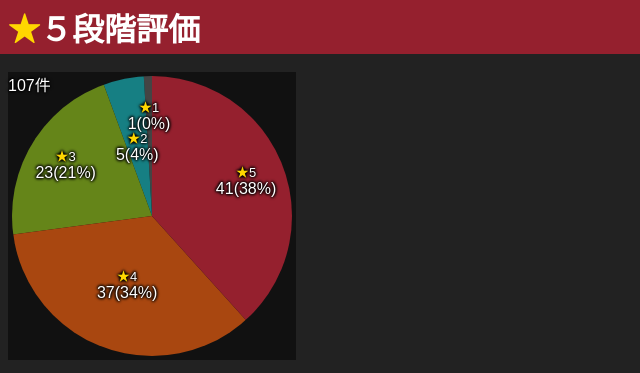
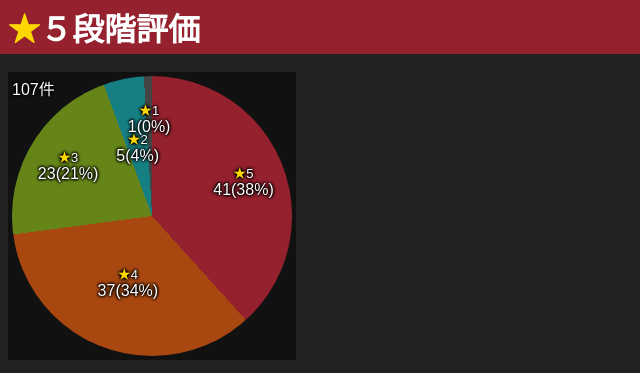
Before and after one commit to kanji0405/movieList, a plain HTML site: page index.html in a window 1280 px wide. Shown: the top 373 px of the page, 0-640 px from the left. Drawn offline with Linux system fonts and the light colour scheme.

Commit message:
グラフ修正

```diff
--- a/movieList.css
+++ b/movieList.css
@@ -168,16 +168,18 @@ main {
 }
 
 .rateGraph {
-    --backSize: 288px;
+    --backSize: 280px;
     width: var(--backSize);
     height: var(--backSize);
     margin: 0 0 32px;
     background-color: #111;
+    padding: 4px;
 }
 
 .rateGraph p {
     position: absolute;
     z-index: 100;
+    margin: 0;
     padding: 0;
     --shadowColor: black;
     --shadowWidth: 3px;
@@ -186,37 +188,20 @@ main {
     -1px 0 var(--shadowWidth) var(--shadowColor),
     0 +1px var(--shadowWidth) var(--shadowColor),
     0 -1px var(--shadowWidth) var(--shadowColor);
-    margin: 0;
 }
 
-.rateGraph .graphArea div {
-    position: absolute;
-    z-index: 50;
-    --circleMargin: 4px;
-    margin: var(--circleMargin);
-    padding: 0;
-    --circleSize: calc(var(--backSize) - var(--circleMargin) * 2);
-    width: var(--circleSize);
-    height: var(--circleSize);
+.rateGraph div.graphArea {
+    width: 100%;
+    height: 100%;
     border-radius: var(--backSize);
-    clip-path: polygon(
-        50% 50%,
-        calc(50% + sin(pi * 2 * var(--startRate)) * var(--backSize))
-        calc(50% + cos(pi * 2 * var(--startRate)) * var(--backSize)),
-
-        calc(50% + sin(pi * calc(var(--endRate) + var(--startRate))) * var(--backSize) * 2)
-        calc(50% + cos(pi * calc(var(--endRate) + var(--startRate))) * var(--backSize) * 2),
-
-        calc(50% + sin(pi * 2 * var(--endRate)) * var(--backSize))
-        calc(50% + cos(pi * 2 * var(--endRate)) * var(--backSize))
-    );
 }
 
-.rateGraph .graphArea p {
+.rateGraph .graphDesc p {
     transform: translate(-50%, -50%);
-    --radius: 0;
-    margin-left: calc(var(--backSize) * 0.5 + var(--radius) * sin(pi * calc(var(--endRate) + var(--startRate))));
-    margin-top:  calc(var(--backSize) * 0.5 + var(--radius) * cos(pi * calc(var(--endRate) + var(--startRate))));
+    --radius: 0.35;
+    --posRate: 0;
+    margin-left: calc(var(--backSize) * 0.5 + calc(var(--radius) * var(--backSize)) * sin(pi * 2 * var(--posRate)));
+    margin-top:  calc(var(--backSize) * 0.5 + calc(var(--radius) * var(--backSize)) * cos(pi * 2 * var(--posRate)));
     margin-right: 0;
     margin-bottom: 0;
 
@@ -224,11 +209,15 @@ main {
     line-height: 1em;
 }
 
-.rateGraph span {
+.rateGraph .graphDesc p:nth-child(even) {
+    --radius: 0.25;
+}
+
+.graphDesc span {
     font-size: small;
 }
 
-.rateGraph span::before {
+.graphDesc span::before {
     content: '★';
     color: gold;
 }
--- a/movieList.js
+++ b/movieList.js
@@ -44,23 +44,26 @@ const RankController = {
             key => this._rankings.filter(ranking => ranking.point === Number(key))
         );
         const graph = document.querySelector('.rateGraph');
-        graph.innerHTML = `
-            <p>${this._rankings.length}件</p>
-        `;
-        Object.keys(RATE_COLORS).reduce((r, key, i) => {
+        let cs = '';
+        let ps = '';
+        Object.keys(RATE_COLORS).reverse().reduce((r, key) => {
             const rate = ratesList[key].length / this._rankings.length;
-            graph.innerHTML += `
-                <div class='graphArea' style='display: ${rate === 0 ? 'none' : 'block'}; --startRate: ${r}; --endRate: ${r + rate};'>
-                    <div style='background-color: ${RATE_COLORS[key]};'></div>
-                    <p style='--radius: calc(var(--backSize) * 0.5 * ${i % 2 === 0 ? 0.5 : 0.7});'>
-                        <span>${key}</span>
-                        <br>
-                        ${ratesList[key].length}(${Math.floor(rate * 100)}%)
-                    </p>
-                </div>
+            cs += `${RATE_COLORS[key]} ${r * 100}%, ${RATE_COLORS[key]} ${(r + rate) * 100}%,`;
+            ps += `
+            <p style='--posRate: ${(0.5 - (r + rate * 0.5))}; ${rate === 0 ? 'display: none;' : ''}'>
+                <span>${key}</span>
+                <br>
+                ${ratesList[key].length}(${Math.floor(rate * 100)}%)
+            </p>
             `;
             return r + rate;
-        }, 0.5);
+        }, 0);
+
+        graph.innerHTML = `
+            <div class='graphArea' style='background-image: conic-gradient(${cs.replace(/,$/, '')});'>
+            <p>${this._rankings.length}件</p>
+            <div class='graphDesc'>${ps}</div>
+        `;
     },
     refreshSortElements() {
         const target = document.getElementById("filter");
```
